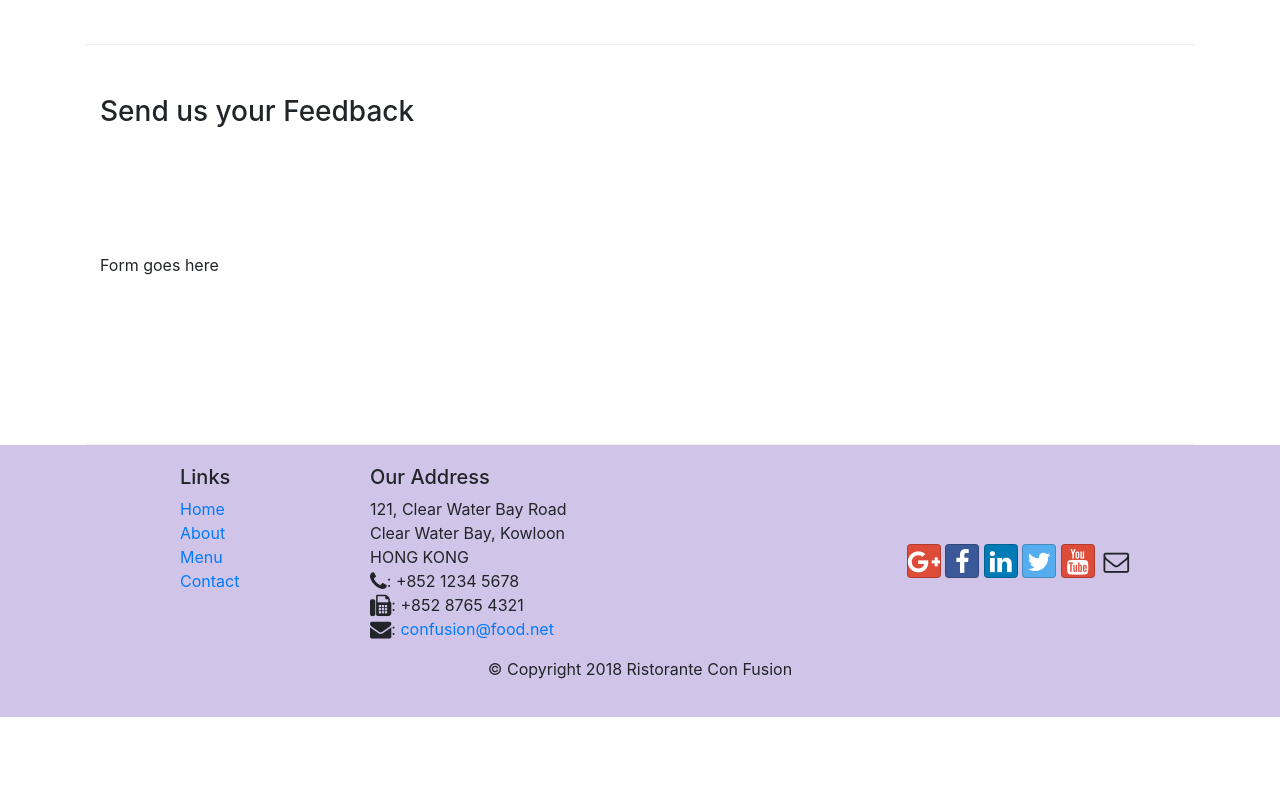
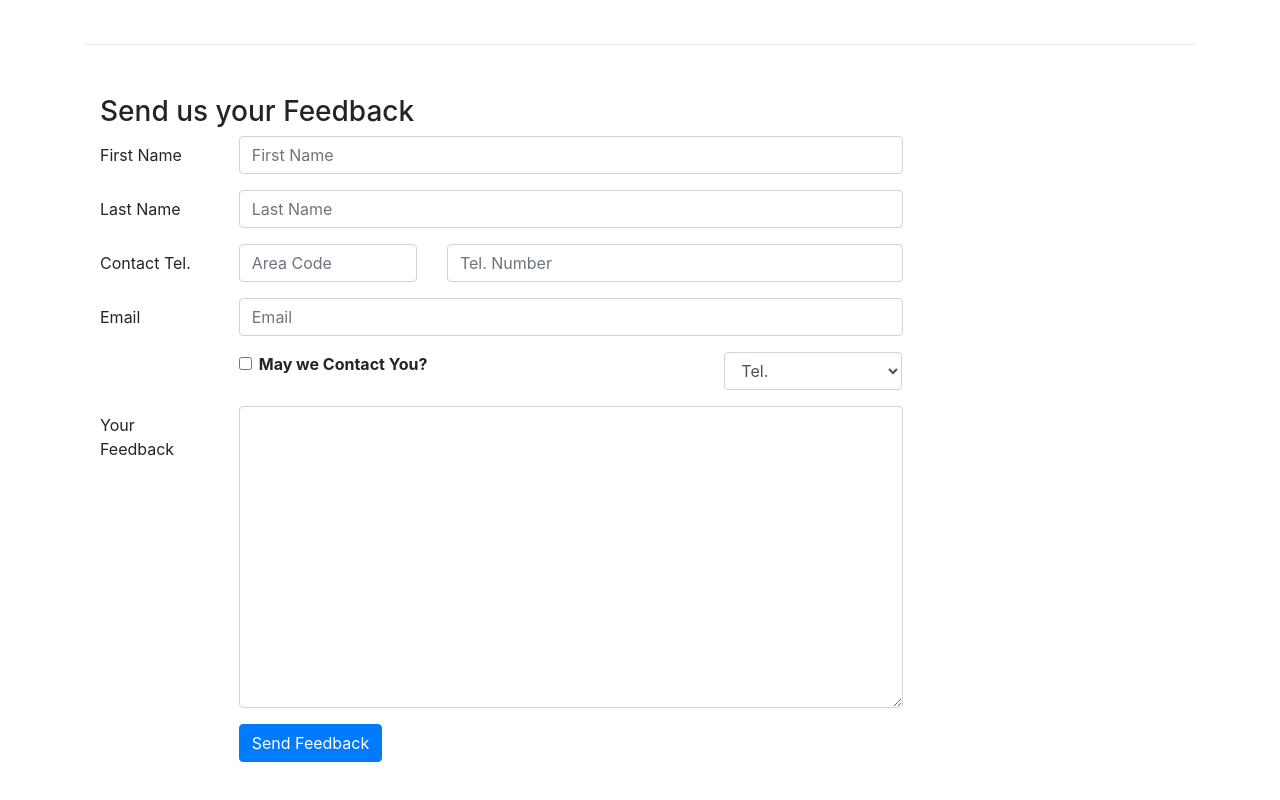
Before and after one commit to Pawananjani1A/Restaurant, a website: page contactus.html in a window 1280 px wide. Shown: the part 820-1620 px from the top of the page. Before the commit the page ends 1537 px from the top, so only its background shows below. Drawn offline with nearby package versions, Linux system fonts and the light colour scheme.

Commit message:
Forms amd User Input

```diff
--- a/contactus.html
+++ b/contactus.html
@@ -92,8 +92,64 @@
               <h3>Send us your Feedback</h3>
            </div>
             <div class="col-12 col-md-9">
-                Form goes here
+                <form >
+                  <div class="form-group row">
+                  <label for="firstname" class="col-md-2 col-form-label">First Name</label>
+                  <div class="col-md-10">
+                    <input type="text"class="form-control" id="firstname" name="firstname" placeholder="First Name">
+                  </div>
+                  </div>
+                  <div class="form-group row">
+                    <label for="lastname" class="col-md-2 col-form-label">Last Name</label>
+                    <div class="col-md-10">
+                      <input type="text"class="form-control" id="lastname" name="lastname" placeholder="Last Name">
+                    </div>
+                  </div>
+                  <div class="form-group row">
+                  <label for="telnum" class="col-12 col-md-2 col-form-label">Contact Tel.</label>
+                  <div class="col-5 col-md-3">
+                    <input type="tel"class="form-control" id="areacode" name="areacode" placeholder="Area Code">
+                  </div>
+                  <div class="col-7 col-md-7">
+                    <input type="tel"class="form-control" id="telnum" name="telnum" placeholder="Tel. Number">
+                  </div>
+                  </div>
+                  <div class="form-group row">
+                    <label for="emailid" class="col-md-2 col-form-label">Email</label>
+                    <div class="col-md-10">
+                      <input type="email"class="form-control" id="emailid" name="emailid" placeholder="Email">
+                    </div>
+                  </div>
+                  <div class="form-group row">
+                    <div class="col-md-6 offset-md-2">
+                      <div class="form-check">
+                        <input type="checkbox" class="form-check-input" name="approve" id="approve" value="">
+                        <label class="form-check-label" for="approve">
+                          <strong>May we Contact You?</strong>
+                        </label>
+                      </div>
+                    </div>
+                    <div class="col-md-3 offset-md-1">
+                      <select class="form-control">
+                        <option>Tel.</option>
+                        <option>Email</option>
+                      </select>
+                    </div>
+                  </div>
+                  <div class="form-group row">
+                    <label for="feedback" class="col-md-2 col-form-label">Your Feedback</label>
+                    <div class="col-md-10">
+                      <textarea class="form-control" id="feedback" name="feedback" rows="12"></textarea>
+                    </div>
+                  </div>
+                  <div class="form-group row">
+                    <div class="offset-md-2 col-md-10">
+                      <button type="submit" class="btn btn-primary">Send Feedback</button>
+                    </div>
+                  </div>
+                </form>
             </div>
+
              <div class="col-12 col-md">
             </div>
        </div>
```
